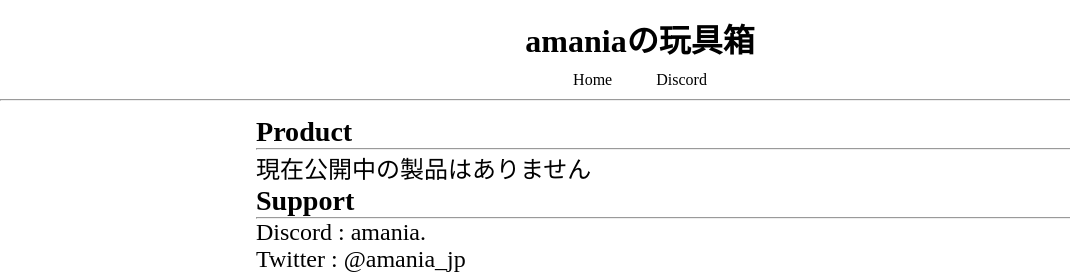
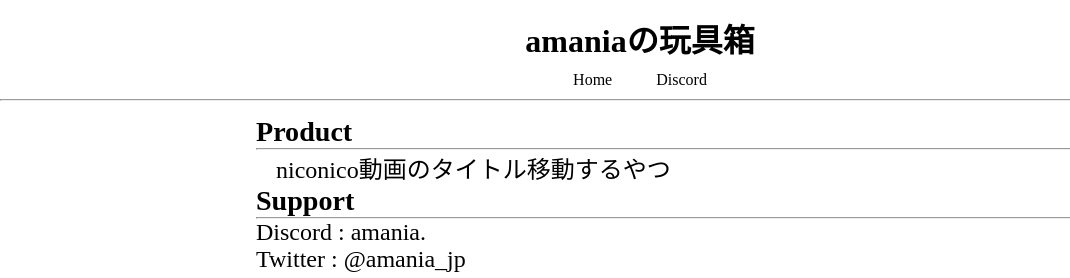
Before and after one commit to amania-Jailbreak/amania-Jailbreak.github.io, a plain HTML site: page index.html in a window 1280 px wide. Shown: the top 278 px of the page, 0-1070 px from the left. Drawn offline with Linux system fonts and the light colour scheme.

Commit message:
Update index.html

```diff
--- a/index.html
+++ b/index.html
@@ -25,7 +25,7 @@
         <box class="box">
         <h3>Product</h3>
         <hr>
-        <p>現在公開中の製品はありません</p>
+        <a class="nav-list-item" href="https://greasyfork.org/ja/scripts/471306-niconico%E5%8B%95%E7%94%BB%E3%81%AE%E3%82%BF%E3%82%A4%E3%83%88%E3%83%AB%E7%A7%BB%E5%8B%95%E3%81%99%E3%82%8B%E3%82%84%E3%81%A4">niconico動画のタイトル移動するやつ</a>
         </box>
         <box class="box">
         <H3>Support</H3>
```
